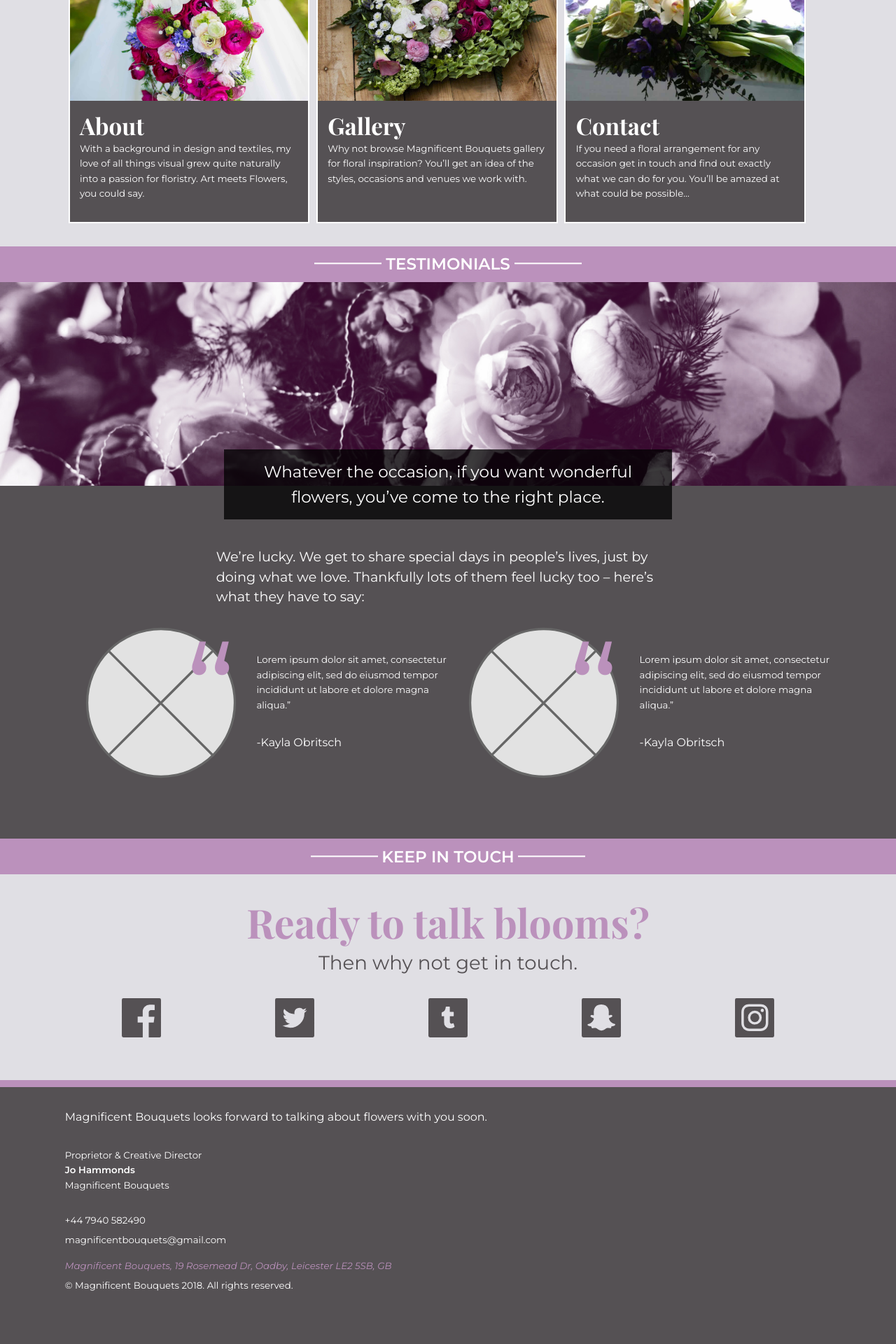
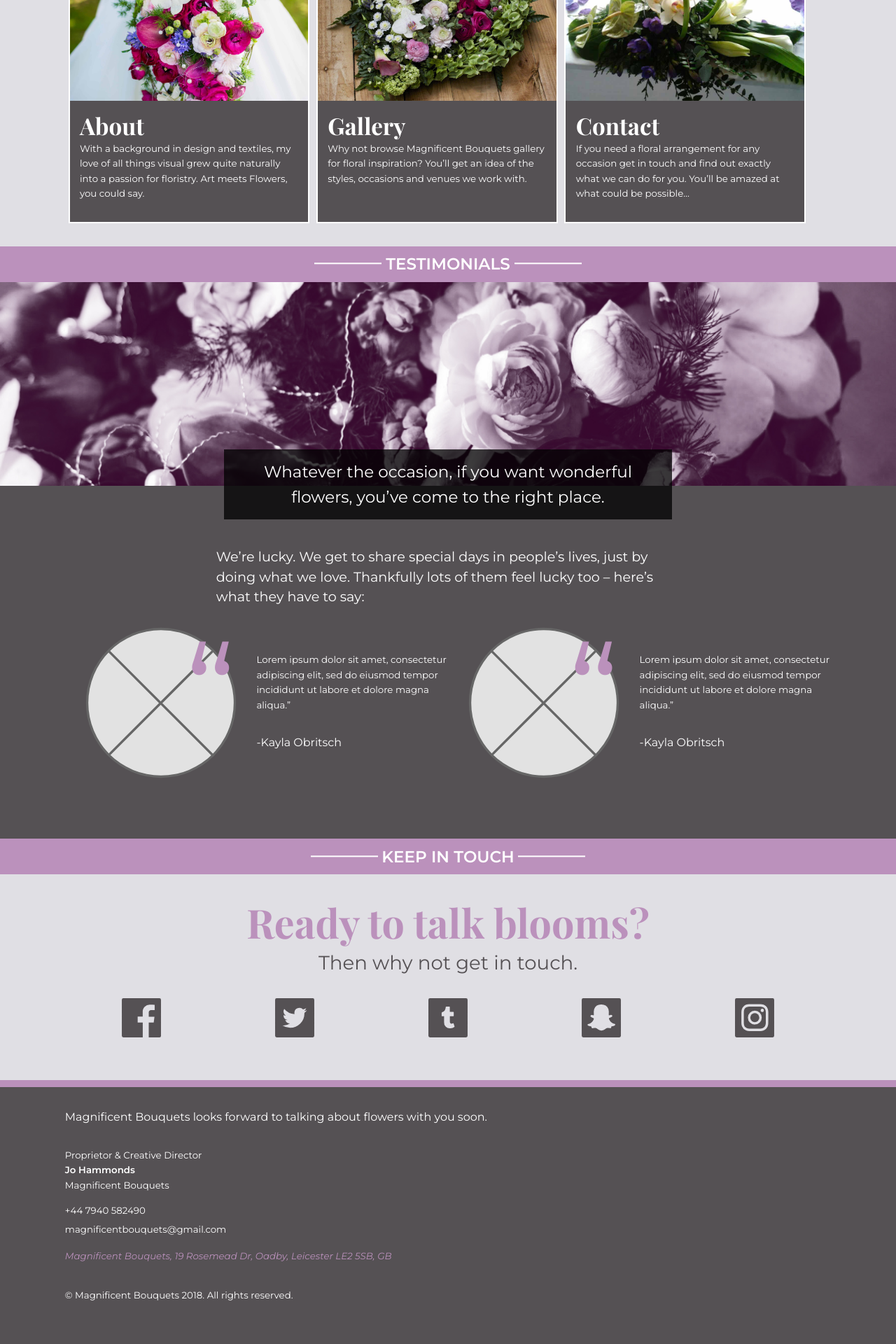
Before and after one commit to kaylaobritsch/magnificent-bouquets, a Jekyll site: the page built from index.html, in a window 1280 px wide. Shown: the part 1723-3643 px from the top of the page at 70% size. Built offline with Jekyll 4.4.1, drawn with Linux system fonts in a browser that asks for light colours.

```diff
--- a/_layouts/default.html
+++ b/_layouts/default.html
@@ -87,10 +87,10 @@
       <p class="micro push-0" itemprop="jobTitle">Proprietor & Creative Director</p>
       <p itemprop="name" class="micro push-0 bold"><span itemprop="givenName">Jo</span> <span itemprop="familyName">Hammonds</span></p>
       <div id="data-contact">
-        <p class="micro" span="name">Magnificent Bouquets</p>
+        <p class="micro push-1-2" span="name">Magnificent Bouquets</p>
         <a class="micro push-0 block" href="tel:+447940582490"><span itemprop="telephone">+44 7940 582490</span></a>
         <a href="mailto:magnificentbouquets@gmail.com" subject="Let's Talk Flowers!" class="micro" ><span itemprop="email">magnificentbouquets@gmail.com</span></a>
-        <p itemprop="address" itemscope itemtype="http://schema.org/PostalAddress" class="micro push-0 italic place pad-t-1-2"><span itemprop="name">Magnificent Bouquets</span>, <span itemprop="streetAddress">19 Rosemead Dr</span>, <span itemprop="addressLocality">Oadby</span>, <span itemprop="addressRegion">Leicester</span> <span itemprop="postalCode">LE2 5SB</span>, <span itemprop="addressCountry">GB</span>
+        <p itemprop="address" itemscope itemtype="http://schema.org/PostalAddress" class="micro push italic place pad-t-1-2"><span itemprop="name">Magnificent Bouquets</span>, <span itemprop="streetAddress">19 Rosemead Dr</span>, <span itemprop="addressLocality">Oadby</span>, <span itemprop="addressRegion">Leicester</span> <span itemprop="postalCode">LE2 5SB</span>, <span itemprop="addressCountry">GB</span>
       </div>
       <small class="micro push-0">© <span itemprop="affiliation">Magnificent Bouquets</span> 2018. All rights reserved.</small>
     </div>
```
